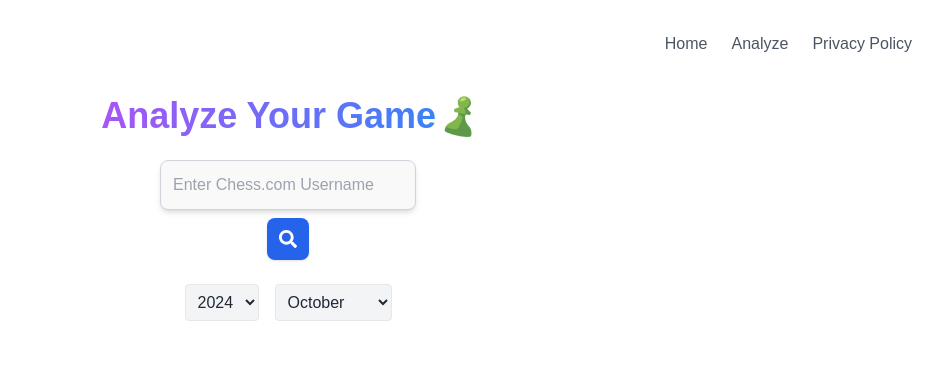
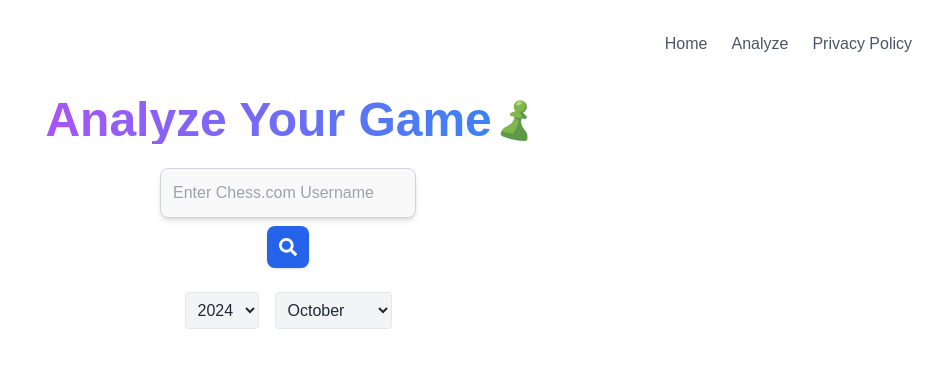
Before and after one commit to wishaldubey/Tell-Me-Your-Elo, a Next.js app: page /Analyze in a window 1280 px wide. Shown: the top 368 px of the page, without its empty margins (352-1280 px from the left). Built offline with nearby package versions, Linux system fonts and the light colour scheme.

Commit message:
Update Analyze.js

```diff
--- a/pages/Analyze.js
+++ b/pages/Analyze.js
@@ -102,7 +102,7 @@
 
       {/* Title and Logo */}
      <div className="flex items-center justify-center mb-6">
-        <h1 className="text-4xl font-bold text-transparent bg-clip-text bg-gradient-to-r from-purple-500 to-blue-500">
+  <h1 className="text-4xl md:text-5xl font-bold text-transparent bg-clip-text bg-gradient-to-r from-purple-500 to-blue-500">
     Analyze Your Game
   </h1>
   <img
@@ -111,6 +111,7 @@
     className="ml-3 w-8.5 h-10 transform rotate-[12deg]"
   />
 </div>
+
 
       {/* Search Bar */}
       <div className="my-6 text-center">
```
Lines whose indentation alone changed are shown as unchanged.
